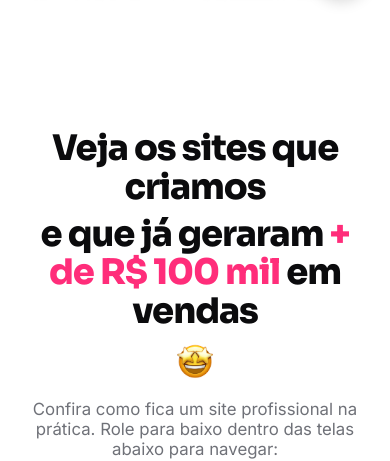
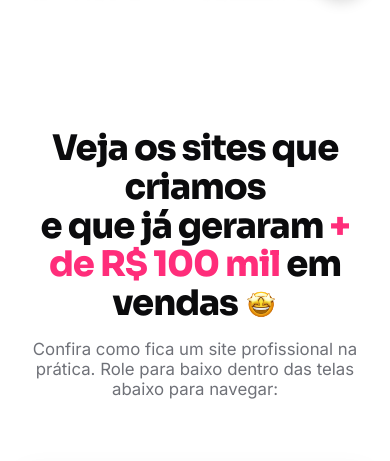
Before and after one commit to t0non/siteexpressbrasil, a Next.js app: page / in a window 390 px wide. Shown: the part 826-1287 px from the top of the page. Built offline with nearby package versions, Linux system fonts and the light colour scheme.

Commit message:
fix: attach felicidad image inline with text to prevent awkward line breaks on mobile

```diff
--- a/src/app/page.tsx
+++ b/src/app/page.tsx
@@ -128,14 +128,12 @@ export default function Home() {
       <section className={styles.portfolioSection}>
         <div className="container">
           <div className={styles.benefitsHeader}>
-            <h2 className={styles.sectionTitle} style={{ display: 'flex', alignItems: 'center', justifyContent: 'center', gap: '8px', flexWrap: 'wrap' }}>
-              <span>{t.portfolioTitle1}</span>
-              <span>
-                {t.portfolioTitle2}
-                <span className={styles.highlightPink} style={{ fontWeight: 800 }}>{t.portfolioTitle3}</span>
-                {t.portfolioTitle4}
-              </span>
-              <img src="/felicidad.png?v=1" alt="Felicidade" width="44" height="44" style={{ objectFit: 'contain', display: 'inline-block' }} />
+            <h2 className={styles.sectionTitle}>
+              {t.portfolioTitle1}<br/>
+              {t.portfolioTitle2}
+              <span className={styles.highlightPink} style={{ fontWeight: 800 }}>{t.portfolioTitle3}</span>
+              {t.portfolioTitle4}
+              <img src="/felicidad.png?v=1" alt="Felicidade" width="34" height="34" style={{ objectFit: 'contain', display: 'inline-block', verticalAlign: '-6px', marginLeft: '6px' }} />
             </h2>
             <p className={styles.sectionSubtitle}>{t.portfolioSubtitle}</p>
           </div>
```
